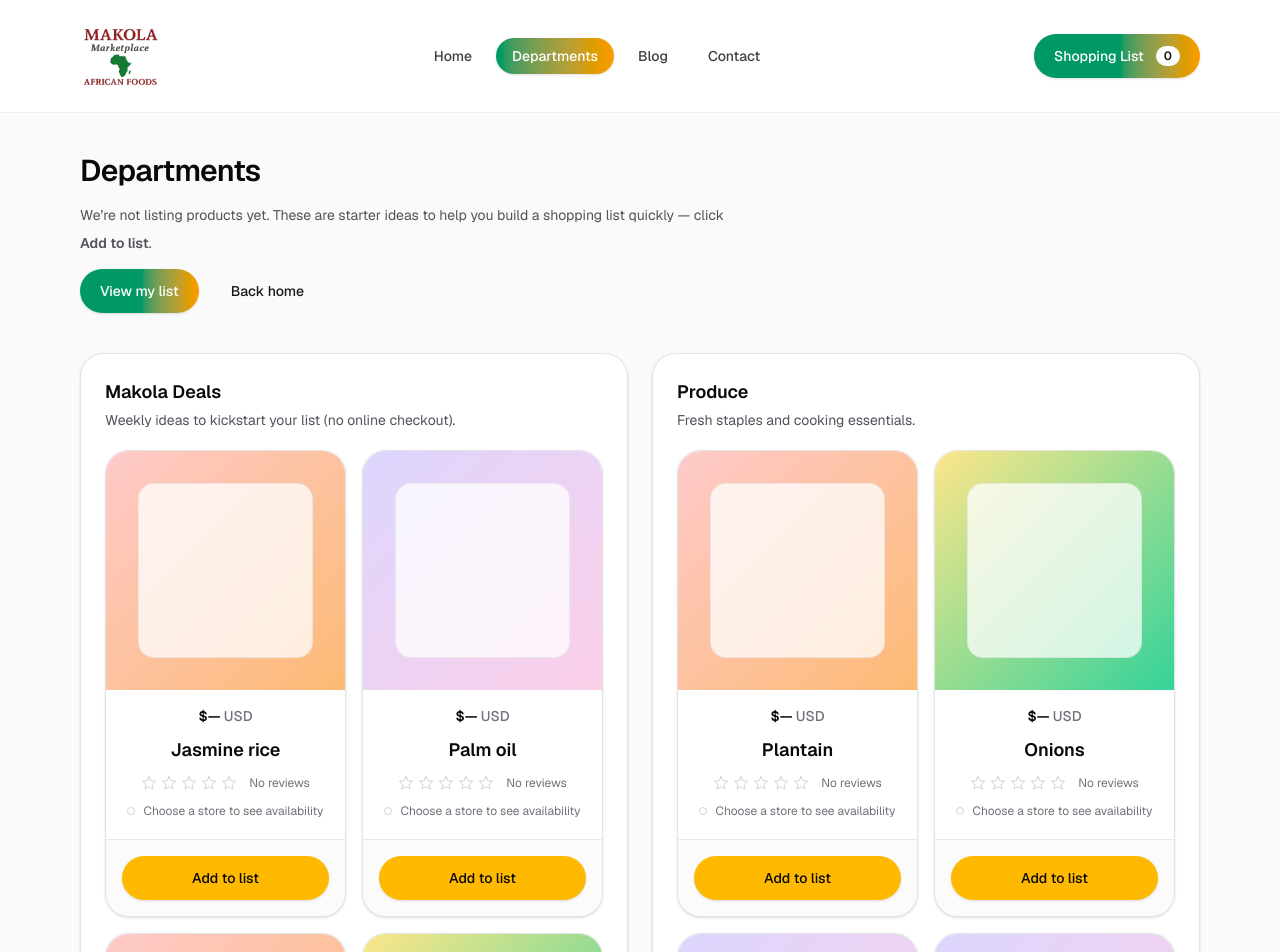
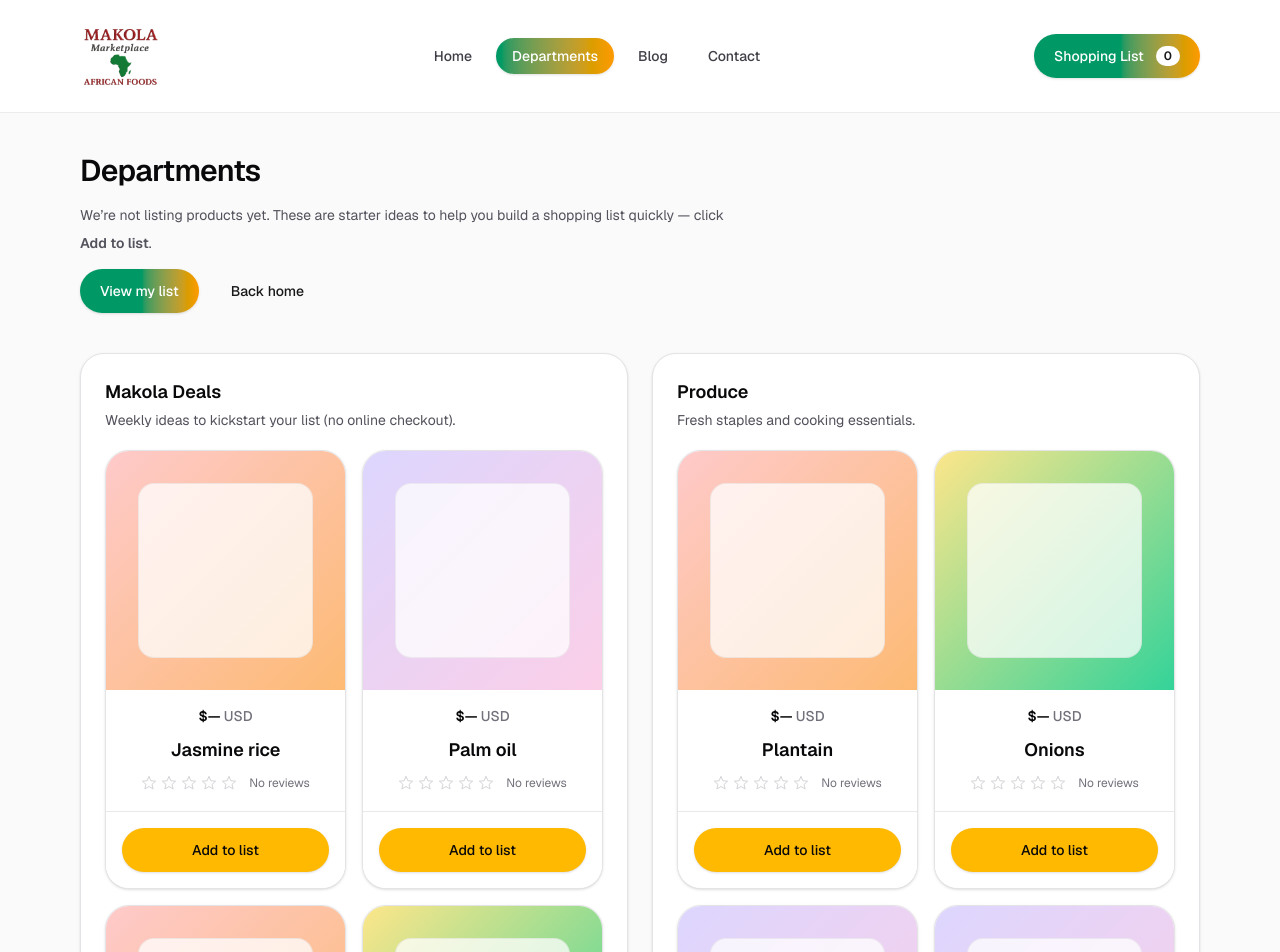
Before and after one commit to oobaretin/makola-marketplace, a Next.js app: page /departments in a window 1280 px wide. Shown: the top 952 px of the page. Built offline with nearby package versions, Linux system fonts and the light colour scheme.

Commit message:
fix: simplify department cards

```diff
--- a/src/app/departments/page.tsx
+++ b/src/app/departments/page.tsx
@@ -80,14 +80,9 @@ function ProductTile({ name }: { name: string }) {
           <Stars rating={0} />
           <span>No reviews</span>
         </div>
-
-        <div className="flex items-center justify-center gap-2 text-xs text-zinc-500">
-          <span aria-hidden="true" className="inline-block h-2 w-2 rounded-full border border-zinc-300" />
-          <span>Choose a store to see availability</span>
-        </div>
       </div>
 
-      <div className="border-t border-zinc-200/80 bg-zinc-50/70 p-4">
+      <div className="border-t border-zinc-200/80 bg-white p-4">
         <AddToListButton name={name} className="w-full justify-center" size="md" />
       </div>
     </div>
```
